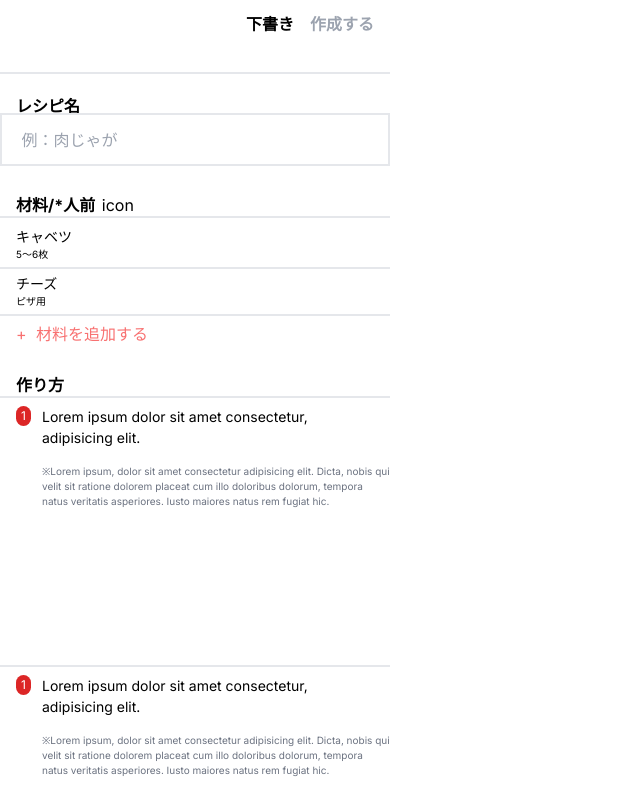
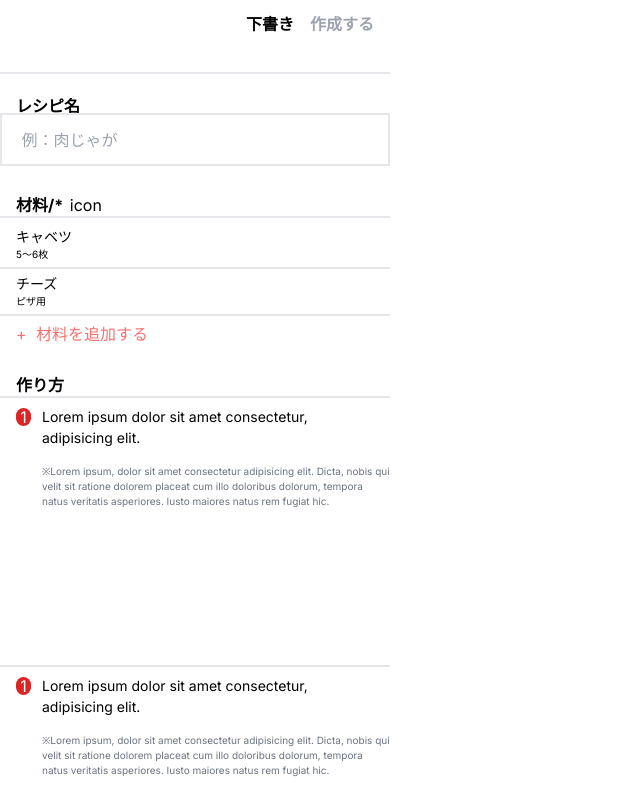
Before and after one commit to qin-team-recipe/02-frontend, a Next.js app: page /draft in a window 1280 px wide. Shown: the top 800 px of the page, without its empty margins (0-640 px from the left). Built offline with nearby package versions, Linux system fonts and the light colour scheme.

Commit message:
⚡️ *人分のモーダル作成

```diff
--- a/src/app/draft/page.tsx
+++ b/src/app/draft/page.tsx
@@ -3,7 +3,29 @@
 import Link from "next/link"
 import { ChangeEvent, useState } from "react"
 
+type SelectedNumber = number | null
+
 const Draft = () => {
+  const [selectedNumber, setSelectedNumber] = useState<SelectedNumber>(null)
+  const [modalVisible, setModalVisible] = useState(false)
+
+  const handleIconClick = () => {
+    setModalVisible(true)
+  }
+
+  const handleModalClose = () => {
+    setModalVisible(false)
+  }
+
+  const handleNumberSelect = (number: SelectedNumber) => {
+    setSelectedNumber(number)
+    setModalVisible(false)
+  }
+
+  const formatNumber = (number: number) => {
+    return `${number}人前`
+  }
+
   const [inputValue, setValue] = useState("")
 
   const handleChange = (e: ChangeEvent<HTMLInputElement>) => {
@@ -117,9 +139,27 @@ const Draft = () => {
         </div>
         <div className="h-[148px] pt-[32px]">
           <div className="h-[19px] px-[16px] flex mb-1">
-            <div className="font-bold text-[16px] mr-[6.67px]">材料/*人前</div>
-            <div className="h-[16px]">icon</div>
+            <div className="font-bold text-[16px] mr-[6.67px]">
+              材料/{selectedNumber ? formatNumber(selectedNumber) : "*"}
+            </div>
+            <div className="h-[16px]" onClick={handleIconClick}>
+              icon
+            </div>
           </div>
+
+          {modalVisible && (
+            <div className="modal">
+              <h2>Select a number</h2>
+              <ul>
+                {[1, 2, 3, 4, 5, 6, 7, 8, 9, 10].map((number) => (
+                  <li key={number} onClick={() => handleNumberSelect(number)}>
+                    {formatNumber(number)}
+                  </li>
+                ))}
+              </ul>
+              <button onClick={handleModalClose}>Close</button>
+            </div>
+          )}
           <div className="h-[49px] border-t-2">
             <div className="py-[8px] px-[16px] border-b-2">
               <div className="h-[17px] mb-[4px] text-[14px]">キャベツ</div>
@@ -145,8 +185,8 @@ const Draft = () => {
               <div className="w-[48px] font-bold text-[16px]">作り方</div>
             </div>
             <div className="h-[271px] flex border-y-2">
-              <div className="ml-[16px] mt-[8px] mb-[96px] mr-[11px] w-[45px] h-[20px] rounded-full bg-red-600 flex items-center justify-center">
-                <span className="text-white text-[12px]">1</span>
+              <div className="ml-[16px] mt-[10px] mb-[96px] mr-[11px] w-[60px] h-[18px] rounded-full bg-red-600 flex items-center justify-center">
+                <span className="text-white">1</span>
               </div>
               <div>
                 <div className="h-[54px] w-[332px] text-[14px] mr-[16px] mt-[8px] mb-[4px]">
@@ -161,8 +201,8 @@ const Draft = () => {
               </div>
             </div>
             <div className="h-[271px] flex border-b-2">
-              <div className="ml-[16px] mt-[8px] mb-[96px] mr-[11px] w-[45px] h-[20px] rounded-full bg-red-600 flex items-center justify-center">
-                <span className="text-white text-[12px]">1</span>
+              <div className="ml-[16px] mt-[10px] mb-[96px] mr-[11px] w-[60px] h-[18px] rounded-full bg-red-600 flex items-center justify-center">
+                <span className="text-white">1</span>
               </div>
               <div>
                 <div className="h-[54px] w-[332px] text-[14px] mr-[16px] mt-[8px] mb-[4px]">
```
